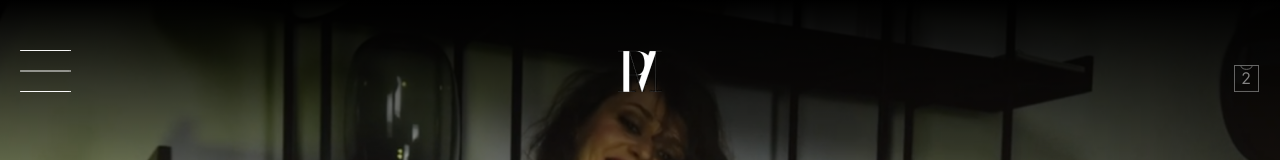
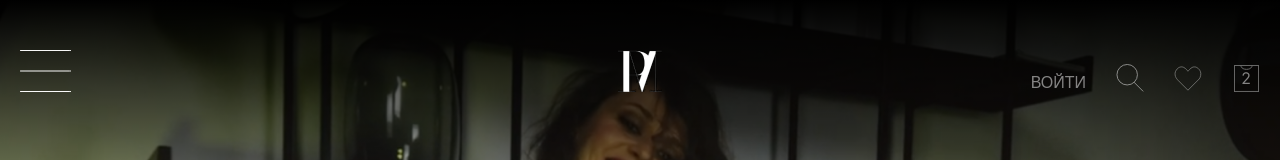
Before and after one commit to alvde-site/boutique, a React (Create React App) app: page / in a window 1280 px wide. Shown: the top 160 px of the page. Built offline with nearby package versions, Linux system fonts and the light colour scheme.

Commit message:
feat: Add _rightHeaderMenu.scss

```diff
--- a/src/components/Header/RightHeaderMenu/RightHeaderMenu.tsx
+++ b/src/components/Header/RightHeaderMenu/RightHeaderMenu.tsx
@@ -1,22 +1,22 @@
 function RightHeaderMenu() {
   return (
-    <div className="nav__menu nav__menu_type_right">
-      <button className="nav__button  nav__text nav__button_type_enter">
+    <div className="icon-menu icon-menu_type_right">
+      <button className="icon-menu__button  icon-menu__text icon-menu__button_type_enter">
         Войти
       </button>
       <button
-        className="nav__button nav__button_type_search"
+        className="icon-menu__button icon-menu__button_type_search"
         aria-label="Поиск"
       ></button>
       <button
-        className="nav__button nav__button_type_favourite"
+        className="icon-menu__button icon-menu__button_type_favourite"
         aria-label="Избранное"
       ></button>
       <button
-        className="nav__button nav__button_type_basket"
+        className="icon-menu__button icon-menu__button_type_basket"
         aria-label="Корзина"
       >
-        <span className="nav__text">2</span>
+        <span className="icon-menu__text">2</span>
       </button>
     </div>
   );
--- a/src/components/Header/RightHeaderMenu/_rightHeaderMenu.scss
+++ b/src/components/Header/RightHeaderMenu/_rightHeaderMenu.scss
@@ -1,11 +1,11 @@
-.nav__text {
+.icon-menu__text {
     @include usual-text("Inter");
     text-decoration: none;
     text-transform: uppercase;
     color: #fff;
   }
 
-  .nav__button {
+  .icon-menu__button {
     padding: 0;
     margin: 0 30px 0 0;
     border: none;
@@ -14,29 +14,29 @@
     vertical-align: bottom;
   }
 
-  .nav__button:last-child {
+  .icon-menu__button:last-child {
     margin: 0;
   }
 
-  .nav__button:hover {
+  .icon-menu__button:hover {
     opacity: $main-link-hover-opacity;
   }
 
-  .nav__button_type_enter {
+  .icon-menu__button_type_enter {
     opacity: $main-link-state-opacity;
     transition: $main-transition;
   }
 
-  .nav__button_type_search {
+  .icon-menu__button_type_search {
     @include button-size;
     @include button-image(url(../../images/svg/search-button.svg));
   }
 
-  .nav__button_type_favourite {
+  .icon-menu__button_type_favourite {
     @include button-size;
     @include button-image(url(../../images/svg/favourite-button.svg));
   }
-  .nav__button_type_basket {
+  .icon-menu__button_type_basket {
     @include button-size;
     @include button-image(url(../../images/svg/basket-button.svg));
   }
```
